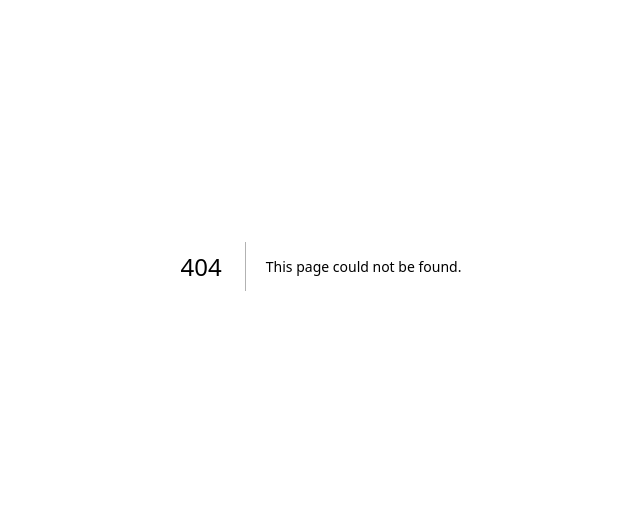
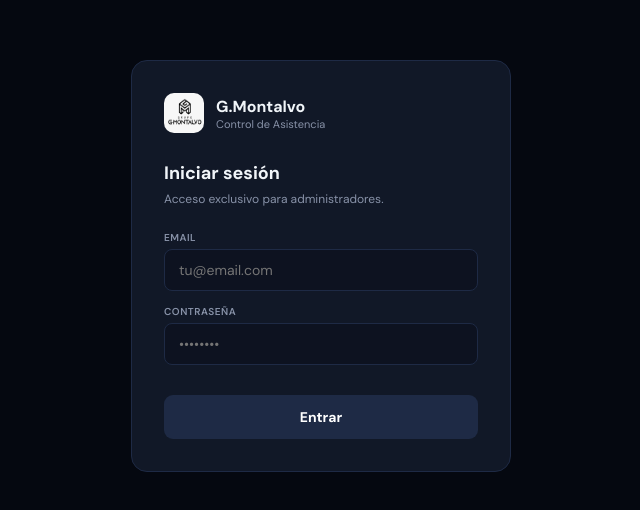
Before and after one commit to grupogmontalvo/gmontalvo-asistencia, a Next.js app: page /admin/login in a window 1280 px wide. Before the commit this address had no page. Shown: the part 134-644 px from the top of the page, without its empty margins (319-959 px from the left). Built offline with nearby package versions, Linux system fonts and the light colour scheme; no server answers.

Commit message:
Create page.js

```diff
--- /dev/null
+++ b/app/admin/login/page.js
@@ -0,0 +1,74 @@
+'use client'
+import { useState } from 'react'
+import { supabase } from '../../../lib/supabase'
+import { useRouter } from 'next/navigation'
+
+export default function LoginPage() {
+  const router = useRouter()
+  const [email,    setEmail]    = useState('')
+  const [password, setPassword] = useState('')
+  const [err,      setErr]      = useState('')
+  const [loading,  setLoading]  = useState(false)
+
+  async function handleLogin() {
+    setErr(''); setLoading(true)
+    const { error } = await supabase.auth.signInWithPassword({ email: email.trim().toLowerCase(), password })
+    if (error) {
+      setErr('Email o contraseña incorrectos.')
+      setLoading(false)
+      return
+    }
+    router.push('/admin')
+  }
+
+  const S = {
+    page: { minHeight: '100vh', background: '#050810', display: 'flex', alignItems: 'center', justifyContent: 'center', fontFamily: "'DM Sans', sans-serif", padding: 16 },
+    card: { background: '#111827', border: '1px solid #1e2a45', borderRadius: 16, padding: 32, width: '100%', maxWidth: 380 },
+    label: { fontSize: 10, fontWeight: 600, color: '#8892a8', display: 'block', marginBottom: 5, textTransform: 'uppercase', letterSpacing: '.5px' },
+    input: { width: '100%', background: '#0d1220', border: '1px solid #1e2a45', color: '#f1f5f9', fontSize: 14, padding: '11px 14px', borderRadius: 8, outline: 'none', fontFamily: 'inherit', boxSizing: 'border-box' },
+    btn: (ok) => ({ width: '100%', padding: '13px', borderRadius: 9, border: 'none', background: ok ? '#3b82f6' : '#1e2a45', color: '#fff', fontSize: 14, fontWeight: 700, cursor: ok ? 'pointer' : 'not-allowed', fontFamily: 'inherit', marginTop: 8 }),
+    err: { background: 'rgba(239,68,68,.1)', border: '1px solid rgba(239,68,68,.25)', borderRadius: 7, padding: '10px 14px', fontSize: 12, color: '#ef4444', marginBottom: 14 },
+  }
+
+  const valid = email.trim() && password.length >= 6
+
+  return (
+    <div style={S.page}>
+      <div style={S.card}>
+        <div style={{ display: 'flex', alignItems: 'center', gap: 12, marginBottom: 28 }}>
+          <img src='/logo.jpeg' style={{ width: 40, height: 40, borderRadius: 10 }} alt='GM' />
+          <div>
+            <div style={{ fontSize: 16, fontWeight: 700, color: '#f1f5f9' }}>G.Montalvo</div>
+            <div style={{ fontSize: 11, color: '#8892a8' }}>Control de Asistencia</div>
+          </div>
+        </div>
+
+        <div style={{ fontSize: 18, fontWeight: 700, color: '#f1f5f9', marginBottom: 6 }}>Iniciar sesión</div>
+        <div style={{ fontSize: 12, color: '#8892a8', marginBottom: 24 }}>Acceso exclusivo para administradores.</div>
+
+        {err && <div style={S.err}>{err}</div>}
+
+        <div style={{ marginBottom: 14 }}>
+          <label style={S.label}>Email</label>
+          <input
+            style={S.input} type='email' value={email} placeholder='tu@email.com'
+            onChange={e => { setEmail(e.target.value); setErr('') }}
+            onKeyDown={e => e.key === 'Enter' && handleLogin()}
+          />
+        </div>
+        <div style={{ marginBottom: 22 }}>
+          <label style={S.label}>Contraseña</label>
+          <input
+            style={S.input} type='password' value={password} placeholder='••••••••'
+            onChange={e => { setPassword(e.target.value); setErr('') }}
+            onKeyDown={e => e.key === 'Enter' && handleLogin()}
+          />
+        </div>
+
+        <button onClick={handleLogin} disabled={!valid || loading} style={S.btn(valid && !loading)}>
+          {loading ? 'Entrando...' : 'Entrar'}
+        </button>
+      </div>
+    </div>
+  )
+}
```
